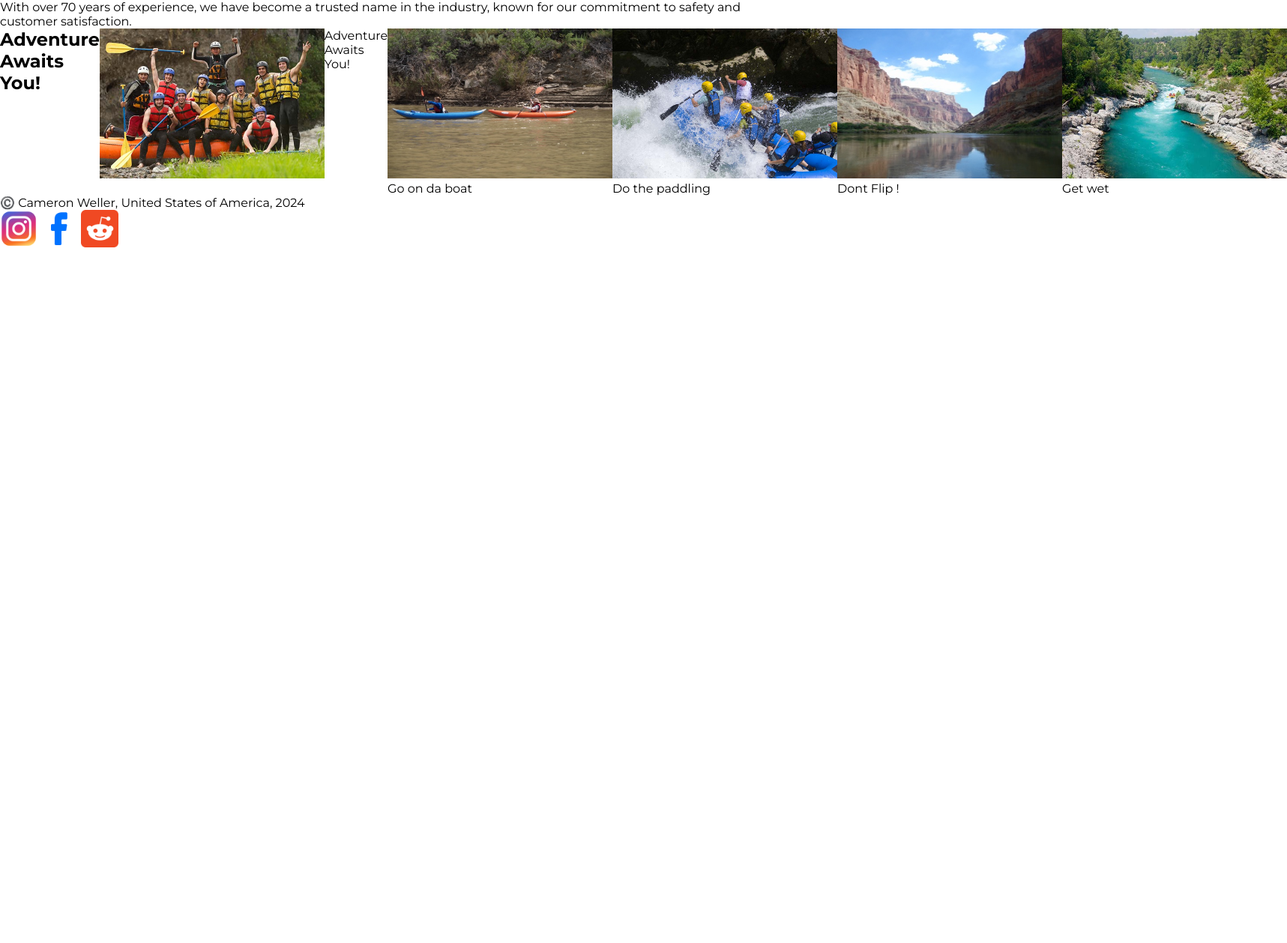
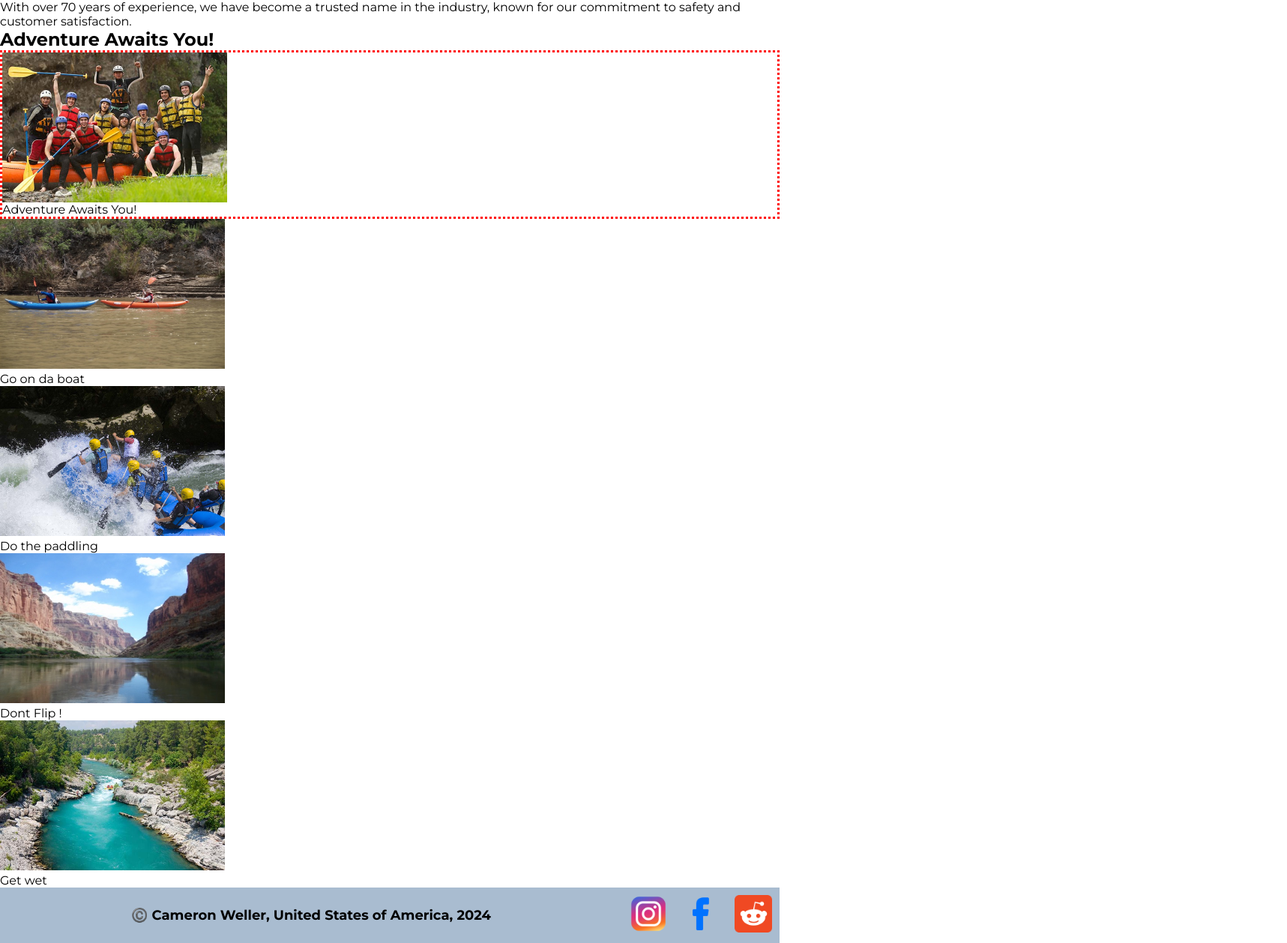
Before and after one commit to LetThereBeLightMode/wdd130, a plain HTML site: page wwr/about.html in a window 1280 px wide. Shown: the part 726-1984 px from the top of the page at 75% size, 1717 px wide, since content can reach past the window. Before the commit the page ends 1060 px from the top, so only its background shows below. Drawn offline with Linux system fonts and the light colour scheme.

Commit message:
Update about page layout and navigation links

```diff
--- a/wwr/about.html
+++ b/wwr/about.html
@@ -26,6 +26,7 @@
 
 
 <main>
+   <!-- why is this a div ? not sure what a div does still -->
    <div class="hero" >
       <img src="images/heroimage.jpg" alt="Chucky the hero of our website" width="200">
    </div>
@@ -43,7 +44,7 @@
       3 Quarters rafting was founded by me in 1952. Since then, we have been providing thrilling rafting adventures to people of all ages. With over 70 years of experience, we have become a trusted name in the industry, known for our commitment to safety and customer satisfaction.
       </p>
    </section>
-   <section class="collage">
+   <section>
       <h2>
          Adventure Awaits You!
       </h2>
@@ -66,18 +67,22 @@
          </figure>
       </div>
    </section>
+   <!-- could be a div -->
 
    <footer>
+      <!-- How to select these as a group, what are the parent/child/flow relationships ? -->
       <p>©️ Cameron Weller, United States of America, 2024</p>
-      <a href="instagram.com">
+      <nav>
+      <a href="instagram.com" class="token">
          <img src="images/socials/insta.png" alt="Instagram" width="50">
       </a>
-      <a href="facebook.com">
+      <a href="facebook.com" class="token">
          <img src="images/socials/facebook.webp" alt="Facebook" width="50">
       </a>
-      <a href="reddit.com">
+      <a href="reddit.com" class="token">
          <img src="images/socials/reddit.png" alt="Reddit" width="50">
       </a>
+      </nav>
    </footer>
 </body>
 
--- a/wwr/styles/about.css
+++ b/wwr/styles/about.css
@@ -95,7 +95,9 @@ header nav img {
 
 
 .collage {
-   display: flex;
+   display: grid;
+   flex-wrap: nowrap;
+   border: 3px dotted red;
 }
 
 h2 > .collage {
@@ -103,7 +105,25 @@ h2 > .collage {
 
 }
 
-* > .collage {
-   clear : both;
+footer {
+   display: flex;
+   justify-content: space-between;
+   align-items: center;
+   position: relative;
+   background-color: var(--nav-background-color);
+}
 
+footer p {
+   font-size: large;
+   font-weight: 700;
+   flex: 1;
+   position: relative;
+   text-align: center;
+   justify-content: space-between;
 }
+
+footer nav {
+   display: flex;
+   position: relative;
+   justify-content: right;
+}
```
Lines whose indentation alone changed are shown as unchanged.
